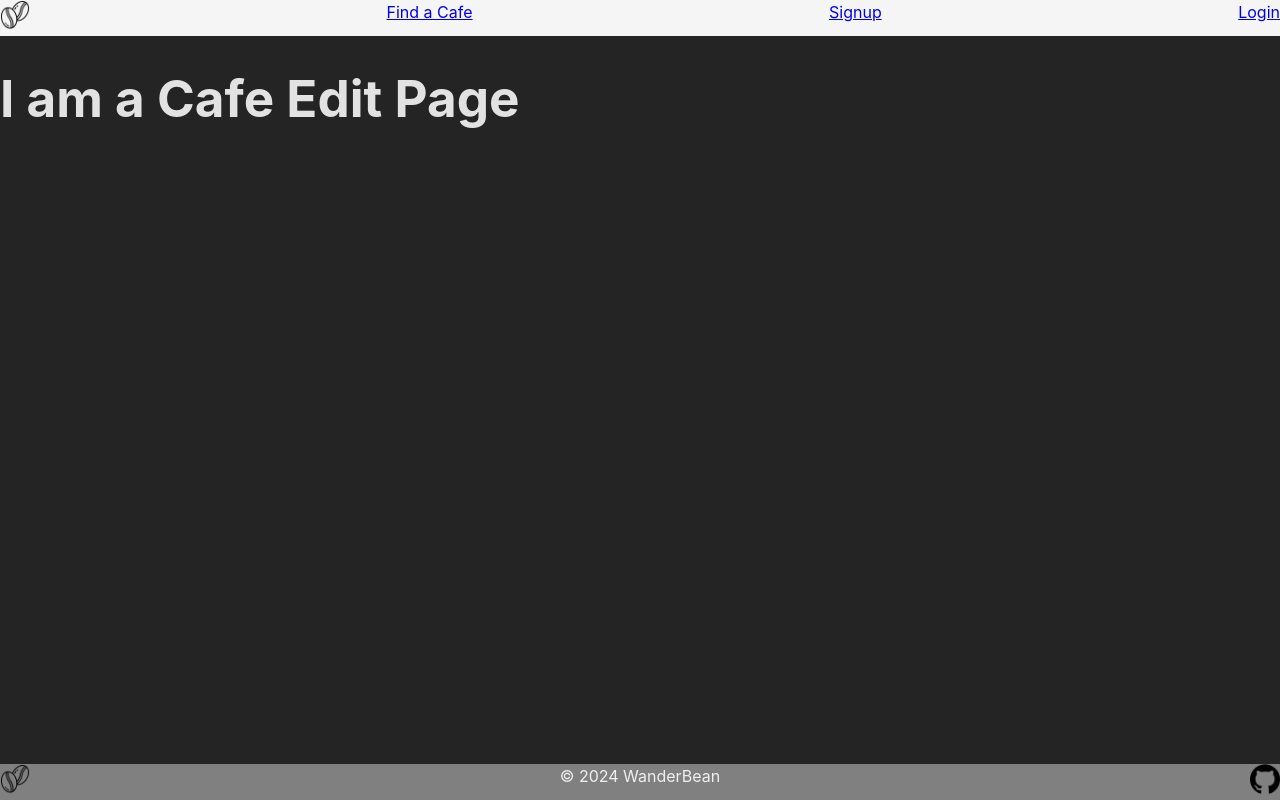
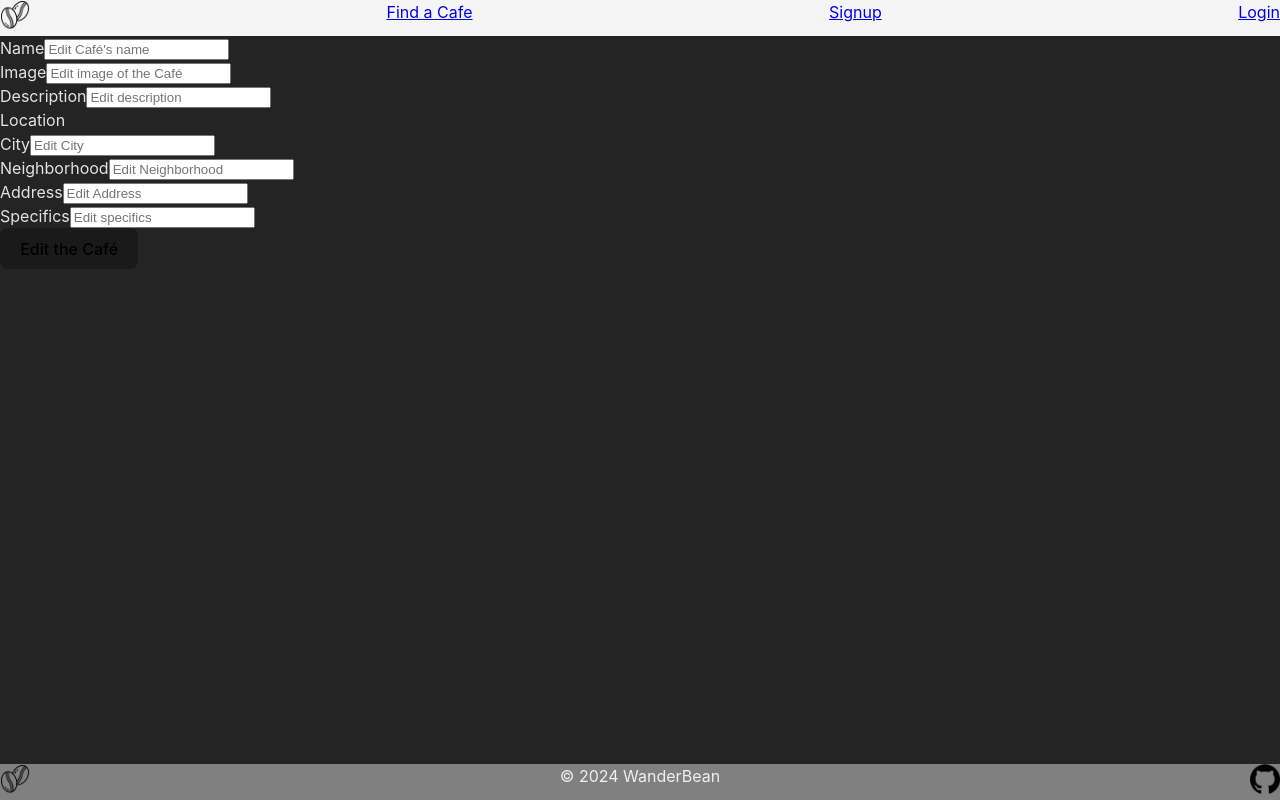
Before and after one commit to WanderBean/Wanderbean-Frontend, a React (Vite) app: page /cafes/edit/1 in a window 1280 px wide. Built offline with nearby package versions, Linux system fonts and the light colour scheme; no server answers.

Commit message:
edit cafe 90% done

```diff
--- a/src/components/CafeEdit.jsx
+++ b/src/components/CafeEdit.jsx
@@ -0,0 +1,163 @@
+import { useState, useEffect } from "react";
+import axios from "axios";
+import { useNavigate, useParams } from "react-router-dom";
+
+function CafeEdit() {
+  const database = "http://localhost:5005";
+  const { cafeId } = useParams();
+  const navigate = useNavigate();
+
+  const [editTitle, setEditTitle] = useState("");
+  const [editImage, setEditImage] = useState("");
+  const [editDescription, setEditDescription] = useState("");
+  const [editLocationCity, setEditLocationCity] = useState("");
+  const [editLocationNeighborhood, setEditLocationNeighborhood] = useState("");
+  const [editLocationAddress, setEditLocationAddress] = useState("");
+  const [editSpecs, setEditSpecs] = useState("");
+
+  useEffect(() => {
+    axios
+      .get(`${database}/cafes/${cafeId}`)
+      .then((response) => {
+        setEditTitle(response.data.title);
+        setEditImage(response.data.image);
+        setEditDescription(response.data.description);
+        setEditLocationCity(response.data.locationCity);
+        setEditLocationNeighborhood(response.data.locationNeighborhood);
+        setEditLocationAddress(response.data.locationAddress);
+        setEditSpecs(response.data.specs);
+      })
+      .catch((error) => {
+        console.log("Error getting Cafe details from the API...");
+        console.log(error);
+      });
+  }, [cafeId]);
+
+  const handleSubmit = (e) => {
+    e.preventDefault();
+
+    const editCafe = {
+      title: editTitle,
+      image: editImage,
+      description: editDescription,
+      locationCity: editLocationCity,
+      locationNeighborhood: editLocationNeighborhood,
+      locationAddress: editLocationAddress,
+      specs: editSpecs,
+    };
+
+    axios
+      .put(`${database}/cafes/${cafeId}`, editCafe)
+      .then((response) => {
+        navigate(`/cafes/${cafeId}`);
+      })
+      .catch((error) => {
+        console.log("Error updating Café...");
+        console.log(error);
+      });
+  };
+
+  return (
+    <>
+      <div>
+        <form onSubmit={handleSubmit}>
+          <div>
+            <label>
+              Name
+              <input
+                type="text"
+                name="title"
+                value={editTitle}
+                placeholder="Edit Café's name"
+                onChange={(e) => setEditTitle(e.target.value)}
+              />
+            </label>
+          </div>
+
+          <div>
+            <label>
+              Image
+              <input
+                type="text"
+                name="image"
+                value={editImage}
+                placeholder="Edit image of the Café"
+                onChange={(e) => setEditImage(e.target.value)}
+              />
+            </label>
+          </div>
+
+          <div>
+            <label>
+              Description
+              <input
+                type="text"
+                name="description"
+                value={editDescription}
+                placeholder="Edit description"
+                onChange={(e) => setEditDescription(e.target.value)}
+              />
+            </label>
+          </div>
+
+          <div>
+            Location
+            <div>
+              <label>
+                City
+                <input
+                  type="text"
+                  name="locationCity"
+                  value={editLocationCity}
+                  placeholder="Edit City"
+                  onChange={(e) => setEditLocationCity(e.target.value)}
+                />
+              </label>
+            </div>
+            <div>
+              <label>
+                Neighborhood
+                <input
+                  type="text"
+                  name="locationNeighborhood"
+                  value={editLocationNeighborhood}
+                  placeholder="Edit Neighborhood"
+                  onChange={(e) => setEditLocationNeighborhood(e.target.value)}
+                />
+              </label>
+            </div>
+            <div>
+              <label>
+                Address
+                <input
+                  type="text"
+                  name="locationAddress"
+                  value={editLocationAddress}
+                  placeholder="Edit Address"
+                  onChange={(e) => setEditLocationAddress(e.target.value)}
+                />
+              </label>
+            </div>
+          </div>
+
+          <div>
+            <label>
+              Specifics
+              <input
+                type="text"
+                name="specs"
+                value={editSpecs}
+                placeholder="Edit specifics"
+                onChange={(e) => setEditSpecs(e.target.value)}
+              />
+            </label>
+          </div>
+
+          <button type="submit">Edit the Café</button>
+        </form>
+      </div>
+    </>
+  );
+}
+
+export default CafeEdit;
--- a/src/pages/CafeDetailsPage.jsx
+++ b/src/pages/CafeDetailsPage.jsx
@@ -1,86 +1,99 @@
-import React, { useState, useEffect } from "react"
-import { useNavigate, useParams } from "react-router-dom"
-import axios from "axios"
-
+import React, { useState, useEffect } from "react";
+import { useNavigate, useParams } from "react-router-dom";
+import axios from "axios";
 
 function CafeDetailsPage() {
+  const [cafe, setCafe] = useState("");
 
-  const [cafe, setCafe] = useState("")
-
-  const API_URL = import.meta.env.VITE_API_URL
-  const navigate = useNavigate()
-  const { id } = useParams()
+  const API_URL = import.meta.env.VITE_API_URL;
+  const navigate = useNavigate();
+  const { id } = useParams();
 
   // Get data from specific cafe
   const getCafe = () => {
-    axios.get(`${API_URL}/cafes/${id}`)
+    axios
+      .get(`${API_URL}/cafes/${id}`)
       .then((response) => {
-        setCafe(response.data)
-        console.log(response.data)
+        setCafe(response.data);
+        console.log(response.data);
       })
       .catch((err) => {
-        setErrorMessage(err.response.data.message)
+        setErrorMessage(err.response.data.message);
       });
-  }
+  };
   useEffect(() => {
-    getCafe()
-  }, [id])
-
-
+    getCafe();
+  }, [id]);
 
   // Delete function
-  const storedToken = localStorage.getItem("authToken")
+  const storedToken = localStorage.getItem("authToken");
 
   const handleDelete = () => {
-    axios.delete(`${API_URL}/cafes/${id}`, {
-      headers: { Authorization: `Bearer ${storedToken}` },  // Send the JWT token to requests header
+    axios
+      .delete(`${API_URL}/cafes/${id}`, {
+        headers: { Authorization: `Bearer ${storedToken}` }, // Send the JWT token to requests header
       })
       .then((response) => {
-        navigate("/")
+        navigate("/");
       })
       .catch((err) => {
-        console.log(err)
+        console.log(err);
       });
-  }
-
+  };
 
   return (
     <div>
-      {cafe === null
-        ? <p>Loading...</p>
-        : (
+      {cafe === null ? (
+        <p>Loading...</p>
+      ) : (
         <>
           <div className="DetailPageContainer">
             <div>
-                <img className="CafeDetailImg" src={cafe.image} alt={cafe.title} />
+              <img
+                className="CafeDetailImg"
+                src={cafe.image}
+                alt={cafe.title}
+              />
             </div>
             <div>
               <h1>{cafe.title}</h1>
               <p>{cafe.description}</p>
               {cafe.location && cafe.location.length > 0 && (
                 <div>
-                    <p>{cafe.location[0].city}, {cafe.location[0].neighborhood}</p>
-                    <p>{cafe.location[0].adress}</p>                   {/* Check again as Schema was changed */}
+                  <p>
+                    {cafe.location[0].city}, {cafe.location[0].neighborhood}
+                  </p>
+                  <p>{cafe.location[0].adress}</p>{" "}
+                  {/* Check again as Schema was changed */}
                 </div>
               )}
-                <div>{Array.isArray(cafe.specs) && cafe.specs.map((specs, index) => (
+              <div>
+                {Array.isArray(cafe.specs) &&
+                  cafe.specs.map((specs, index) => (
                     <label key={index}>{specs} </label>
-                ))}</div>
+                  ))}
+              </div>
               {/* !!!!! DELETE BUTTON !!!!!! */}
               <button onClick={handleDelete}> Delete Café</button>
+              {/* !!!!! EDIT BUTTON !!!!!! */}
+              <button onClick={() => navigate("/cafes/edit/:id")}>
+                Edit Café
+              </button>
             </div>
           </div>
           {/* !!!!! REVIEW SECTION !!!!!! */}
           <h2>Reviews from fellow coffee lovers</h2>
-            <div>{Array.isArray(cafe.reviews) && cafe.reviews.map((review, index) => (
+          <div>
+            {Array.isArray(cafe.reviews) &&
+              cafe.reviews.map((review, index) => (
                 <label key={index}>
                   <h3>{review.title}</h3>
                   <p>{review.description}</p>
-                {cafe.reviews.stars && cafe.reviews.stars > 0(
-                  <p>{cafe.reviews.stars}</p>
-                )}
+                  {cafe.reviews.stars &&
+                    cafe.reviews.stars > 0(<p>{cafe.reviews.stars}</p>)}
                 </label>
-            ))}</div>
+              ))}
+          </div>
         </>
       )}
     </div>
--- a/src/pages/CafeEditPage.jsx
+++ b/src/pages/CafeEditPage.jsx
@@ -1,10 +1,9 @@
+import CafeEdit from "../components/CafeEdit";
+
 function CafeEditPage() {
-
-  const API_URL = import.meta.env.VITE_API_URL
-
   return (
     <>
-      <h1>I am a Cafe Edit Page</h1>
+      <CafeEdit />
     </>
   );
 }
```
Lines whose indentation alone changed are shown as unchanged.
